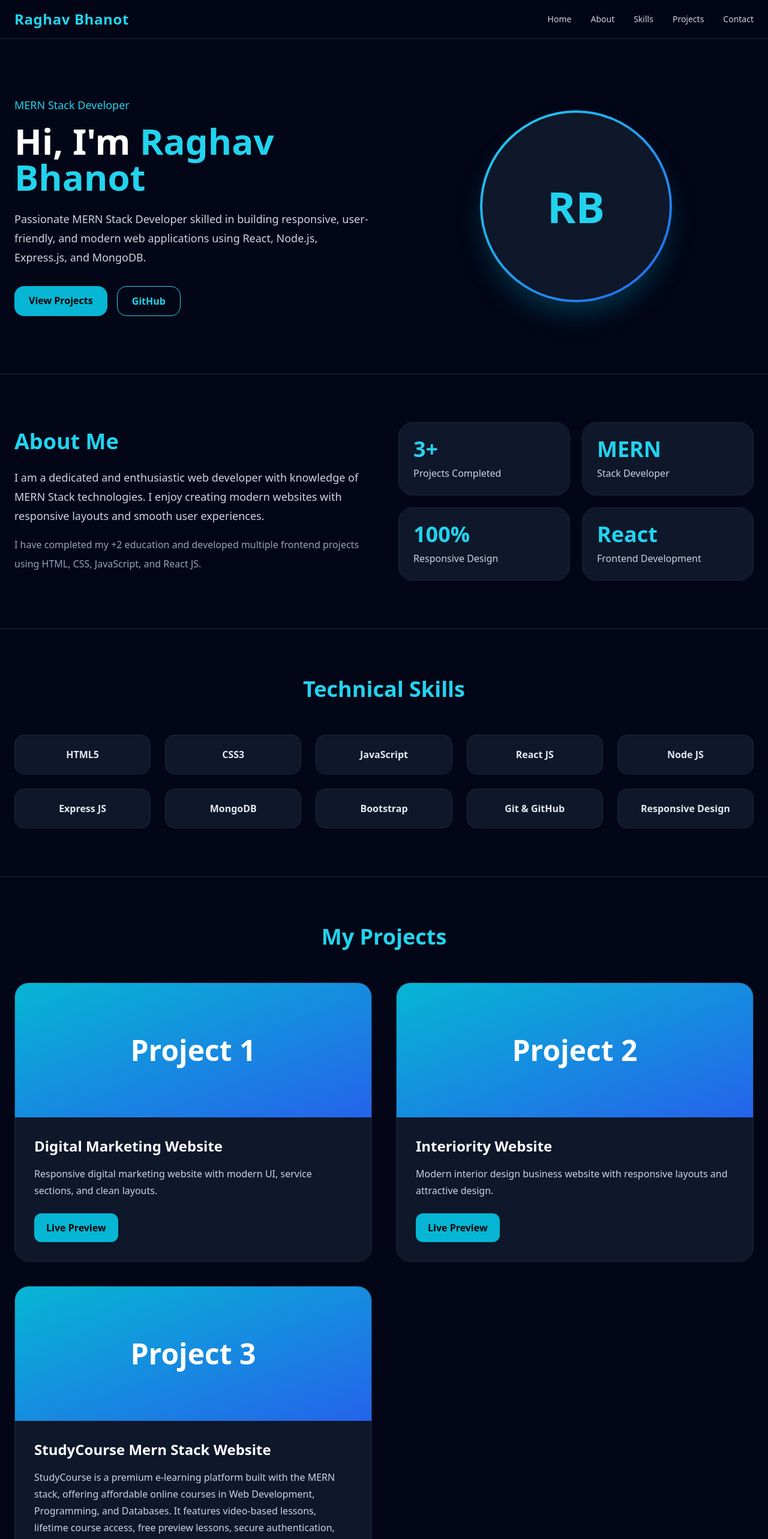
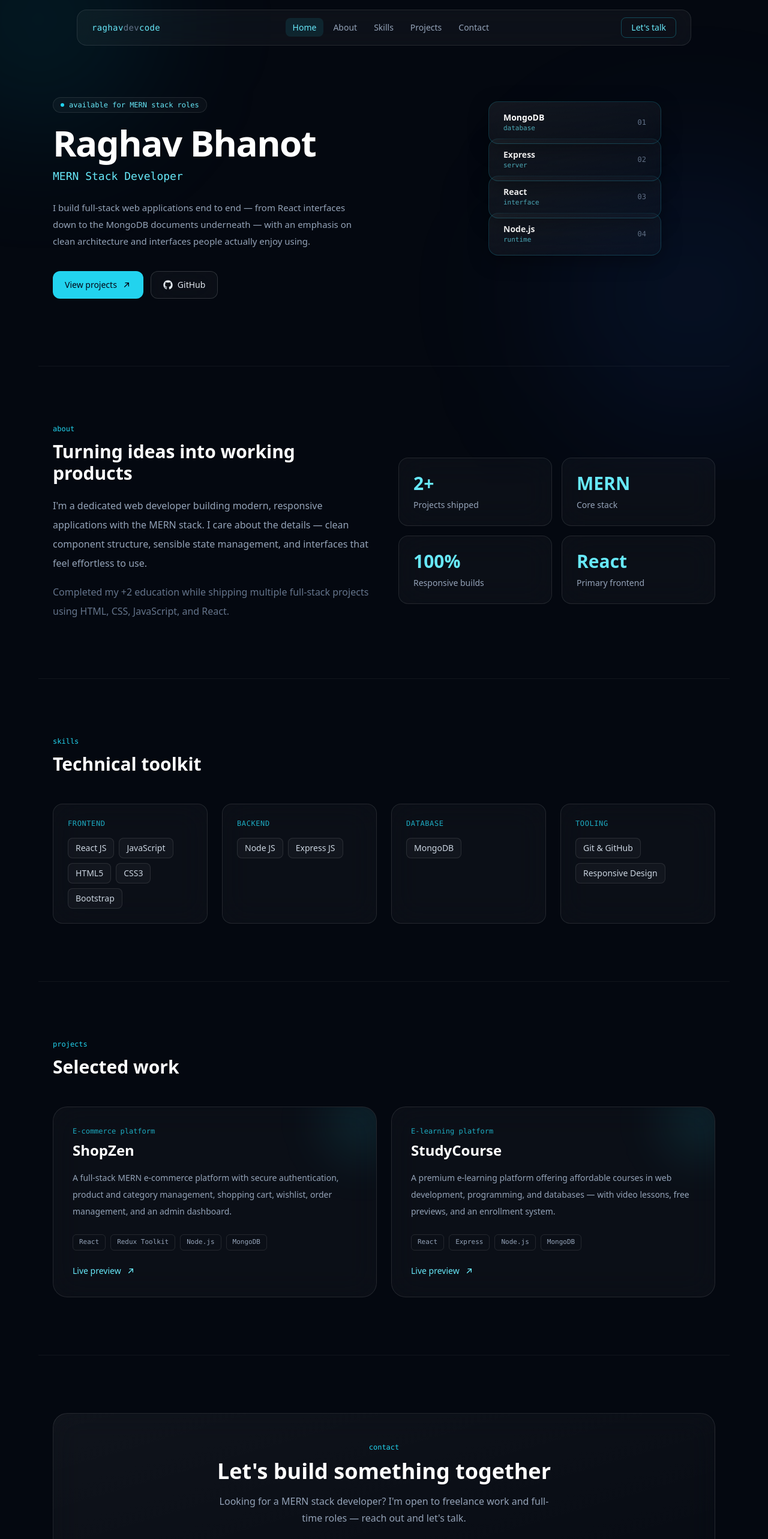
Before and after one commit to raghavdevcode/portfolio, a React (Create React App) app: page / in a window 1280 px wide. Shown: the top 2566 px of the page at 60% size. Built offline with nearby package versions, Linux system fonts and the light colour scheme.

Commit message:
shopzen project added

```diff
--- a/src/Portfolio.js
+++ b/src/Portfolio.js
@@ -1,277 +1,335 @@
-import { useEffect } from "react";
+import { useEffect, useState } from "react";
 
 function Portfolio() {
+  const [active, setActive] = useState("home");
+
   useEffect(() => {
-        document.title = "Portfolio";
+    document.title = "Portfolio · Raghav Bhanot";
+  }, []);
+
+  useEffect(() => {
+    const sections = ["home", "about", "skills", "projects", "contact"];
+    const observer = new IntersectionObserver(
+      (entries) => {
+        entries.forEach((entry) => {
+          if (entry.isIntersecting) setActive(entry.target.id);
+        });
+      },
+      { rootMargin: "-40% 0px -50% 0px" }
+    );
+    sections.forEach((id) => {
+      const el = document.getElementById(id);
+      if (el) observer.observe(el);
+    });
+    return () => observer.disconnect();
   }, []);
 
   const projects = [
     {
-      title: "Digital Marketing Website",
+      title: "ShopZen",
+      tag: "E-commerce platform",
       description:
-        "Responsive digital marketing website with modern UI, service sections, and clean layouts.",
-      link: "https://digitmarketingwebsite.netlify.app/",
+        "A full-stack MERN e-commerce platform with secure authentication, product and category management, shopping cart, wishlist, order management, and an admin dashboard.",
+      stack: ["React", "Redux Toolkit", "Node.js", "MongoDB"],
+      link: "https://shopzen-frontend.vercel.app/",
     },
     {
-      title: "Interiority Website",
+      title: "StudyCourse",
+      tag: "E-learning platform",
       description:
-        "Modern interior design business website with responsive layouts and attractive design.",
-      link: "https://interioritywebsite.netlify.app/",
-    },
-     {
-      title: "StudyCourse Mern Stack Website",
-      description:
-        "StudyCourse is a premium e-learning platform built with the MERN stack, offering affordable online courses in Web Development, Programming, and Databases. It features video-based lessons, lifetime course access, free preview lessons, secure authentication, enrollment system, and an interactive student learning experience.",
-      link: "https://studycourse-frontend.onrender.com/",
+        "A premium e-learning platform offering affordable courses in web development, programming, and databases — with video lessons, free previews, and an enrollment system.",
+      stack: ["React", "Express", "Node.js", "MongoDB"],
+      link: "https://studycoursewebsite.netlify.app/"
     },
   ];
 
-  const skills = [
-    "HTML5",
-    "CSS3",
-    "JavaScript",
-    "React JS",
-    "Node JS",
-    "Express JS",
-    "MongoDB",
-    "Bootstrap",
-    "Git & GitHub",
-    "Responsive Design",
+  const skillGroups = [
+    { label: "Frontend", items: ["React JS", "JavaScript", "HTML5", "CSS3", "Bootstrap"] },
+    { label: "Backend", items: ["Node JS", "Express JS"] },
+    { label: "Database", items: ["MongoDB"] },
+    { label: "Tooling", items: ["Git & GitHub", "Responsive Design"] },
   ];
 
+  const navItems = ["home", "about", "skills", "projects", "contact"];
+
+  const IconGithub = (props) => (
+    <svg viewBox="0 0 24 24" fill="currentColor" {...props}>
+      <path d="M12 .5C5.73.5.5 5.73.5 12c0 5.09 3.29 9.4 7.86 10.93.57.1.78-.25.78-.55v-2.16c-3.2.7-3.88-1.36-3.88-1.36-.52-1.34-1.28-1.7-1.28-1.7-1.04-.72.08-.7.08-.7 1.15.08 1.76 1.18 1.76 1.18 1.03 1.75 2.7 1.25 3.36.96.1-.75.4-1.25.73-1.54-2.55-.29-5.24-1.28-5.24-5.7 0-1.26.45-2.29 1.18-3.09-.12-.29-.51-1.46.11-3.05 0 0 .96-.31 3.15 1.18a10.9 10.9 0 0 1 5.74 0c2.19-1.49 3.15-1.18 3.15-1.18.62 1.59.23 2.76.11 3.05.74.8 1.18 1.83 1.18 3.09 0 4.43-2.7 5.4-5.27 5.69.42.36.78 1.08.78 2.18v3.23c0 .3.2.66.79.55A10.52 10.52 0 0 0 23.5 12C23.5 5.73 18.27.5 12 .5Z" />
+    </svg>
+  );
+  const IconMail = (props) => (
+    <svg viewBox="0 0 24 24" fill="none" stroke="currentColor" strokeWidth="1.8" {...props}>
+      <rect x="2.5" y="4.5" width="19" height="15" rx="2.5" />
+      <path d="m3.5 6 8.5 7 8.5-7" strokeLinecap="round" strokeLinejoin="round" />
+    </svg>
+  );
+  const IconArrow = (props) => (
+    <svg viewBox="0 0 24 24" fill="none" stroke="currentColor" strokeWidth="2" {...props}>
+      <path d="M7 17 17 7M9 7h8v8" strokeLinecap="round" strokeLinejoin="round" />
+    </svg>
+  );
+
   return (
-    <div className="min-h-screen bg-slate-950 text-white font-sans">
+    <div className="min-h-screen bg-[#040810] text-slate-200 font-sans selection:bg-cyan-400/30 selection:text-white">
+      {/* ambient glow field */}
+      <div className="pointer-events-none fixed inset-0 overflow-hidden">
+        <div className="absolute -top-40 -left-32 h-96 w-96 rounded-full bg-cyan-500/10 blur-[110px]" />
+        <div className="absolute top-1/3 -right-24 h-[28rem] w-[28rem] rounded-full bg-blue-600/10 blur-[130px]" />
+      </div>
+
       {/* Navbar */}
-      <header className="sticky top-0 z-50 backdrop-blur-lg bg-slate-950/80 border-b border-slate-800">
-        <nav className="max-w-7xl mx-auto flex items-center justify-between px-6 py-4">
-          <h1 className="text-2xl font-bold tracking-wide text-cyan-400">
-            Raghav Bhanot
-          </h1>
-
-          <ul className="hidden md:flex gap-8 text-sm font-medium text-slate-300">
-            <li>
-              <a href="#home" className="hover:text-cyan-400 transition">
-                Home
+      <header className="fixed top-0 z-50 w-full">
+        <nav className="mx-auto mt-4 flex max-w-5xl items-center justify-between rounded-2xl border border-white/10 bg-white/[0.04] px-6 py-3 backdrop-blur-xl">
+          <a href="#home" className="font-mono text-sm tracking-wide text-cyan-300">
+            raghav<span className="text-slate-500">dev</span>code
+          </a>
+          <ul className="hidden gap-1 text-sm md:flex">
+            {navItems.map((item) => (
+              <li key={item}>
+                <a
+                  href={`#${item}`}
+                  className={`rounded-lg px-3 py-1.5 capitalize transition ${active === item
+                      ? "bg-cyan-400/10 text-cyan-300"
+                      : "text-slate-400 hover:text-slate-100"
+                    }`}
+                >
+                  {item}
                 </a>
               </li>
-            <li>
-              <a href="#about" className="hover:text-cyan-400 transition">
-                About
+            ))}
+          </ul>
+          <a
+            href="https://mail.google.com/mail/?view=cm&fs=1&to=raghavbhanotr.b05@gmail.com"
+            target="_blank"
+            rel="noreferrer"
+            className="hidden rounded-lg border border-cyan-400/30 px-4 py-1.5 text-sm text-cyan-300 transition hover:bg-cyan-400/10 sm:block"
+          >
+            Let's talk
           </a>
-            </li>
-            <li>
-              <a href="#skills" className="hover:text-cyan-400 transition">
-                Skills
-              </a>
-            </li>
-            <li>
-              <a href="#projects" className="hover:text-cyan-400 transition">
-                Projects
-              </a>
-            </li>
-            <li>
-              <a href="#contact" className="hover:text-cyan-400 transition">
-                Contact
-              </a>
-            </li>
-          </ul>
         </nav>
       </header>
 
-      {/* Hero Section */}
-      <section
-        id="home"
-        className="max-w-7xl mx-auto px-6 py-24 grid lg:grid-cols-2 gap-12 items-center"
-      >
+      {/* Hero */}
+      <section id="home" className="relative mx-auto grid max-w-6xl gap-16 px-6 pb-28 pt-40 lg:grid-cols-[1.1fr_0.9fr] lg:items-center">
         <div>
-          <p className="text-cyan-400 text-lg mb-4">MERN Stack Developer</p>
-
-          <h2 className="text-4xl md:text-6xl font-extrabold leading-tight mb-6">
-            Hi, I'm <span className="text-cyan-400">Raghav Bhanot</span>
-          </h2>
-
-          <p className="text-slate-300 text-lg leading-8 max-w-2xl">
-            Passionate MERN Stack Developer skilled in building responsive,
-            user-friendly, and modern web applications using React, Node.js,
-            Express.js, and MongoDB.
+          <p className="mb-5 inline-flex items-center gap-2 rounded-full border border-white/10 bg-white/[0.03] px-3 py-1 font-mono text-xs text-cyan-300">
+            <span className="h-1.5 w-1.5 rounded-full bg-cyan-400" />
+            available for MERN stack roles
           </p>
 
-          <div className="flex flex-wrap gap-4 mt-8">
+          <h2 className="font-display text-5xl font-semibold leading-[1.08] tracking-tight text-white md:text-6xl">
+            Raghav Bhanot
+          </h2>
+          <p className="mt-3 font-mono text-lg text-cyan-300">MERN Stack Developer</p>
+
+          <p className="mt-6 max-w-lg text-[15px] leading-7 text-slate-400">
+            I build full-stack web applications end to end — from React
+            interfaces down to the MongoDB documents underneath — with an
+            emphasis on clean architecture and interfaces people actually
+            enjoy using.
+          </p>
+
+          <div className="mt-9 flex flex-wrap gap-3">
             <a
               href="#projects"
-              className="bg-cyan-500 hover:bg-cyan-400 text-black font-semibold px-6 py-3 rounded-2xl transition"
+              className="group inline-flex items-center gap-2 rounded-xl bg-cyan-400 px-5 py-3 text-sm font-medium text-slate-950 transition hover:bg-cyan-300"
             >
-              View Projects
+              View projects
+              <IconArrow className="h-4 w-4 transition group-hover:translate-x-0.5 group-hover:-translate-y-0.5" />
             </a>
-
             <a
               href="https://github.com/raghavdevcode"
               target="_blank"
               rel="noreferrer"
-              className="border border-cyan-400 text-cyan-400 hover:bg-cyan-400 hover:text-black font-semibold px-6 py-3 rounded-2xl transition"
+              className="inline-flex items-center gap-2 rounded-xl border border-white/15 bg-white/[0.03] px-5 py-3 text-sm font-medium text-slate-200 backdrop-blur-xl transition hover:border-white/30"
             >
+              <IconGithub className="h-4 w-4" />
               GitHub
             </a>
           </div>
         </div>
 
-        <div className="flex justify-center">
-          <div className="w-80 h-80 rounded-full bg-gradient-to-br from-cyan-400 to-blue-600 p-1 shadow-2xl shadow-cyan-500/30">
-            <div className="w-full h-full rounded-full bg-slate-900 flex items-center justify-center text-7xl font-bold text-cyan-400">
-              RB
+        {/* signature: MERN stack rendered as physical glass layers */}
+        <div className="relative mx-auto h-80 w-full max-w-sm">
+          {[
+            { label: "MongoDB", sub: "database", offset: 0 },
+            { label: "Express", sub: "server", offset: 1 },
+            { label: "React", sub: "interface", offset: 2 },
+            { label: "Node.js", sub: "runtime", offset: 3 },
+          ].map((layer, i) => (
+            <div
+              key={layer.label}
+              className="absolute left-1/2 flex w-72 -translate-x-1/2 items-center justify-between rounded-2xl border border-cyan-400/20 bg-gradient-to-br from-white/[0.07] to-white/[0.02] px-6 py-4 shadow-[0_8px_32px_rgba(0,0,0,0.35)] backdrop-blur-xl transition-transform duration-500 hover:-translate-y-1"
+              style={{
+                top: `${i * 62}px`,
+                transform: `translateX(-50%)`,
+                zIndex: 10 - i,
+              }}
+            >
+              <div>
+                <p className="text-sm font-semibold text-white">{layer.label}</p>
+                <p className="font-mono text-[11px] text-cyan-300/70">{layer.sub}</p>
               </div>
+              <span className="font-mono text-xs text-slate-500">0{layer.offset + 1}</span>
             </div>
+          ))}
         </div>
       </section>
 
       {/* About */}
-      <section
-        id="about"
-        className="max-w-7xl mx-auto px-6 py-20 border-t border-slate-800"
-      >
-        <div className="grid md:grid-cols-2 gap-12 items-center">
+      <section id="about" className="mx-auto max-w-6xl border-t border-white/5 px-6 py-24">
+        <p className="mb-3 font-mono text-xs text-cyan-400"> about</p>
+        <div className="grid gap-12 md:grid-cols-2 md:items-center">
           <div>
-            <h3 className="text-4xl font-bold mb-6 text-cyan-400">About Me</h3>
-
-            <p className="text-slate-300 leading-8 text-lg">
-              I am a dedicated and enthusiastic web developer with knowledge of
-              MERN Stack technologies. I enjoy creating modern websites with
-              responsive layouts and smooth user experiences.
+            <h3 className="font-display text-3xl font-semibold text-white">
+              Turning ideas into working products
+            </h3>
+            <p className="mt-5 leading-8 text-slate-400">
+              I'm a dedicated web developer building modern, responsive
+              applications with the MERN stack. I care about the details —
+              clean component structure, sensible state management, and
+              interfaces that feel effortless to use.
             </p>
-
-            <p className="text-slate-400 leading-8 mt-4">
-              I have completed my +2 education and developed multiple frontend
-              projects using HTML, CSS, JavaScript, and React JS.
+            <p className="mt-4 leading-8 text-slate-500">
+              Completed my +2 education while shipping multiple full-stack
+              projects using HTML, CSS, JavaScript, and React.
             </p>
           </div>
 
-          <div className="grid grid-cols-2 gap-5">
-            <div className="bg-slate-900 border border-slate-800 p-6 rounded-3xl">
-              <h4 className="text-4xl font-bold text-cyan-400">3+</h4>
-              <p className="text-slate-300 mt-2">Projects Completed</p>
+          <div className="grid grid-cols-2 gap-4">
+            {[
+              { value: "2+", label: "Projects shipped" },
+              { value: "MERN", label: "Core stack" },
+              { value: "100%", label: "Responsive builds" },
+              { value: "React", label: "Primary frontend" },
+            ].map((stat) => (
+              <div
+                key={stat.label}
+                className="rounded-2xl border border-white/10 bg-white/[0.03] p-6 backdrop-blur-xl transition hover:border-cyan-400/30"
+              >
+                <p className="font-display text-3xl font-semibold text-cyan-300">{stat.value}</p>
+                <p className="mt-2 text-sm text-slate-400">{stat.label}</p>
               </div>
-
-            <div className="bg-slate-900 border border-slate-800 p-6 rounded-3xl">
-              <h4 className="text-4xl font-bold text-cyan-400">MERN</h4>
-              <p className="text-slate-300 mt-2">Stack Developer</p>
-            </div>
-
-            <div className="bg-slate-900 border border-slate-800 p-6 rounded-3xl">
-              <h4 className="text-4xl font-bold text-cyan-400">100%</h4>
-              <p className="text-slate-300 mt-2">Responsive Design</p>
-            </div>
-
-            <div className="bg-slate-900 border border-slate-800 p-6 rounded-3xl">
-              <h4 className="text-4xl font-bold text-cyan-400">React</h4>
-              <p className="text-slate-300 mt-2">Frontend Development</p>
-            </div>
+            ))}
           </div>
         </div>
       </section>
 
       {/* Skills */}
-      <section
-        id="skills"
-        className="max-w-7xl mx-auto px-6 py-20 border-t border-slate-800"
-      >
-        <h3 className="text-4xl font-bold text-center text-cyan-400 mb-14">
-          Technical Skills
+      <section id="skills" className="mx-auto max-w-6xl border-t border-white/5 px-6 py-24">
+        <p className="mb-3 font-mono text-xs text-cyan-400">skills</p>
+        <h3 className="mb-12 font-display text-3xl font-semibold text-white">
+          Technical toolkit
         </h3>
 
-        <div className="grid grid-cols-2 sm:grid-cols-3 md:grid-cols-4 lg:grid-cols-5 gap-6">
-          {skills.map((skill, index) => (
+        <div className="grid gap-6 sm:grid-cols-2 lg:grid-cols-4">
+          {skillGroups.map((group) => (
             <div
-              key={index}
-              className="bg-slate-900 border border-slate-800 rounded-2xl p-5 text-center hover:border-cyan-400 hover:-translate-y-1 transition duration-300"
+              key={group.label}
+              className="rounded-2xl border border-white/10 bg-white/[0.03] p-6 backdrop-blur-xl"
             >
-              <p className="font-semibold text-slate-200">{skill}</p>
+              <p className="mb-4 font-mono text-xs uppercase tracking-wider text-cyan-400/80">
+                {group.label}
+              </p>
+              <div className="flex flex-wrap gap-2">
+                {group.items.map((skill) => (
+                  <span
+                    key={skill}
+                    className="rounded-lg border border-white/10 bg-white/[0.03] px-3 py-1.5 text-sm text-slate-300"
+                  >
+                    {skill}
+                  </span>
+                ))}
+              </div>
             </div>
           ))}
         </div>
       </section>
 
       {/* Projects */}
-      <section
-        id="projects"
-        className="max-w-7xl mx-auto px-6 py-20 border-t border-slate-800"
-      >
-        <h3 className="text-4xl font-bold text-center text-cyan-400 mb-14">
-          My Projects
+      <section id="projects" className="mx-auto max-w-6xl border-t border-white/5 px-6 py-24">
+        <p className="mb-3 font-mono text-xs text-cyan-400">projects</p>
+        <h3 className="mb-12 font-display text-3xl font-semibold text-white">
+          Selected work
         </h3>
 
-        <div className="grid md:grid-cols-2 gap-10">
-          {projects.map((project, index) => (
-            <div
-              key={index}
-              className="bg-slate-900 border border-slate-800 rounded-3xl overflow-hidden hover:border-cyan-400 transition duration-300"
-            >
-              <div className="h-56 bg-gradient-to-br from-cyan-500 to-blue-600 flex items-center justify-center text-5xl font-bold">
-                Project {index + 1}
-              </div>
-
-              <div className="p-8">
-                <h4 className="text-2xl font-bold mb-4 text-white">
-                  {project.title}
-                </h4>
-
-                <p className="text-slate-300 leading-7 mb-6">
-                  {project.description}
-                </p>
-
+        <div className="grid gap-6 md:grid-cols-2">
+          {projects.map((project) => (
             <a
+              key={project.title}
               href={project.link}
               target="_blank"
               rel="noreferrer"
-                  className="inline-block bg-cyan-500 hover:bg-cyan-400 text-black font-semibold px-5 py-3 rounded-xl transition"
+              className="group relative overflow-hidden rounded-3xl border border-white/10 bg-white/[0.03] p-8 backdrop-blur-xl transition hover:border-cyan-400/30"
             >
-                  Live Preview
+              <div className="absolute -right-10 -top-10 h-32 w-32 rounded-full bg-cyan-400/10 blur-2xl transition group-hover:bg-cyan-400/20" />
+              <p className="font-mono text-xs text-cyan-400/80">{project.tag}</p>
+              <h4 className="mt-2 font-display text-2xl font-semibold text-white">
+                {project.title}
+              </h4>
+              <p className="mt-4 text-sm leading-7 text-slate-400">
+                {project.description}
+              </p>
+              <div className="mt-6 flex flex-wrap gap-2">
+                {project.stack.map((s) => (
+                  <span
+                    key={s}
+                    className="rounded-md border border-white/10 px-2.5 py-1 font-mono text-[11px] text-slate-400"
+                  >
+                    {s}
+                  </span>
+                ))}
+              </div>
+              <div className="mt-6 inline-flex items-center gap-2 text-sm font-medium text-cyan-300">
+                Live preview
+                <IconArrow className="h-4 w-4 transition group-hover:translate-x-0.5 group-hover:-translate-y-0.5" />
+              </div>
             </a>
-              </div>
-            </div>
           ))}
         </div>
       </section>
 
       {/* Contact */}
-      <section
-        id="contact"
-        className="max-w-7xl mx-auto px-6 py-20 border-t border-slate-800"
-      >
-        <div className="bg-slate-900 border border-slate-800 rounded-3xl p-10 text-center">
-          <h3 className="text-4xl font-bold text-cyan-400 mb-6">
-            Contact Me
+      <section id="contact" className="mx-auto max-w-6xl border-t border-white/5 px-6 py-24">
+        <div className="rounded-3xl border border-white/10 bg-gradient-to-br from-white/[0.05] to-white/[0.01] p-12 text-center backdrop-blur-xl">
+          <p className="mb-3 font-mono text-xs text-cyan-400">contact</p>
+          <h3 className="font-display text-3xl font-semibold text-white md:text-4xl">
+            Let's build something together
           </h3>
-
-          <p className="text-slate-300 text-lg max-w-2xl mx-auto leading-8">
-            Looking for a MERN Stack Developer? Let's connect and build amazing
-            web applications together.
+          <p className="mx-auto mt-4 max-w-xl leading-7 text-slate-400">
+            Looking for a MERN stack developer? I'm open to freelance work
+            and full-time roles — reach out and let's talk.
           </p>
 
-          <div className="flex flex-wrap justify-center gap-5 mt-10">
+          <div className="mt-9 flex flex-wrap justify-center gap-4">
             <a
-              href="https://mail.google.com/mail/?view=cm&fs=1&to=rbraghav0516@gmail.com" target="_blank"  rel="noreferrer"
-              className="bg-cyan-500 hover:bg-cyan-400 text-black px-6 py-3 rounded-2xl font-semibold transition"
+              href="https://mail.google.com/mail/?view=cm&fs=1&to=raghavbhanotr.b05@gmail.com"
+              target="_blank"
+              rel="noreferrer"
+              className="inline-flex items-center gap-2 rounded-xl bg-cyan-400 px-6 py-3 text-sm font-medium text-slate-950 transition hover:bg-cyan-300"
             >
-              Email Me
+              <IconMail className="h-4 w-4" />
+              Email me
             </a>
-
             <a
               href="https://github.com/raghavdevcode"
               target="_blank"
               rel="noreferrer"
-              className="border border-cyan-400 text-cyan-400 hover:bg-cyan-400 hover:text-black px-6 py-3 rounded-2xl font-semibold transition"
+              className="inline-flex items-center gap-2 rounded-xl border border-white/15 bg-white/[0.03] px-6 py-3 text-sm font-medium text-slate-200 backdrop-blur-xl transition hover:border-white/30"
             >
-              GitHub Profile
+              <IconGithub className="h-4 w-4" />
+              GitHub profile
             </a>
           </div>
         </div>
       </section>
 
       {/* Footer */}
-      <footer className="border-t border-slate-800 py-8 text-center text-slate-400 text-sm">
-        © 2026 Raghav Bhanot. All Rights Reserved.
+      <footer className="border-t border-white/5 py-8 text-center font-mono text-xs text-slate-600">
+        © {new Date().getFullYear()} Raghav Bhanot — built with React & Tailwind
       </footer>
     </div>
   );
 }
+
 export default Portfolio;
```
Also changed, not shown: src/reportWebVitals.js (deleted, +0 -13 lines), src/setupTests.js (deleted, +0 -5 lines), 1 other file (tests, documents, lock files or other folders). Lines whose indentation alone changed are shown as unchanged.
